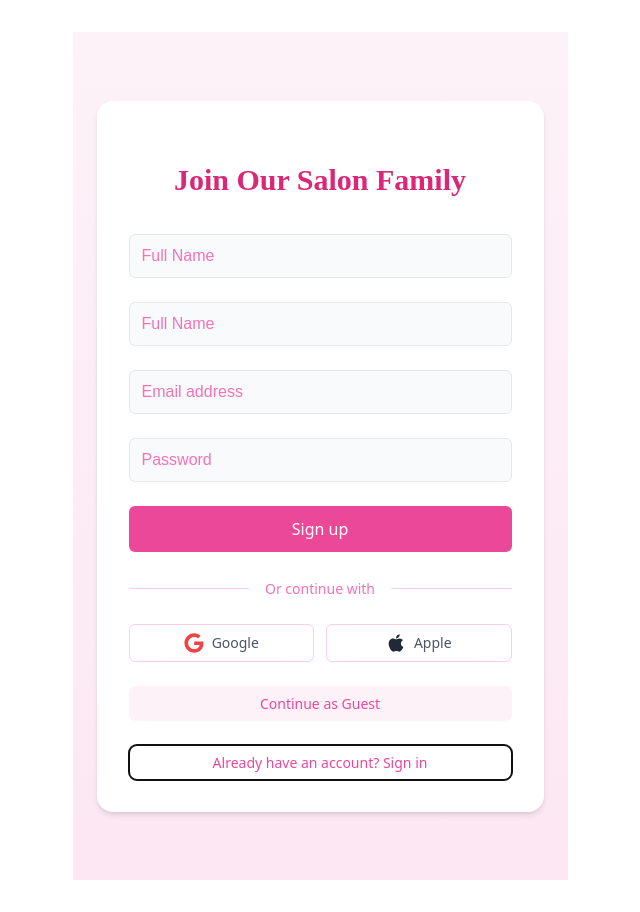
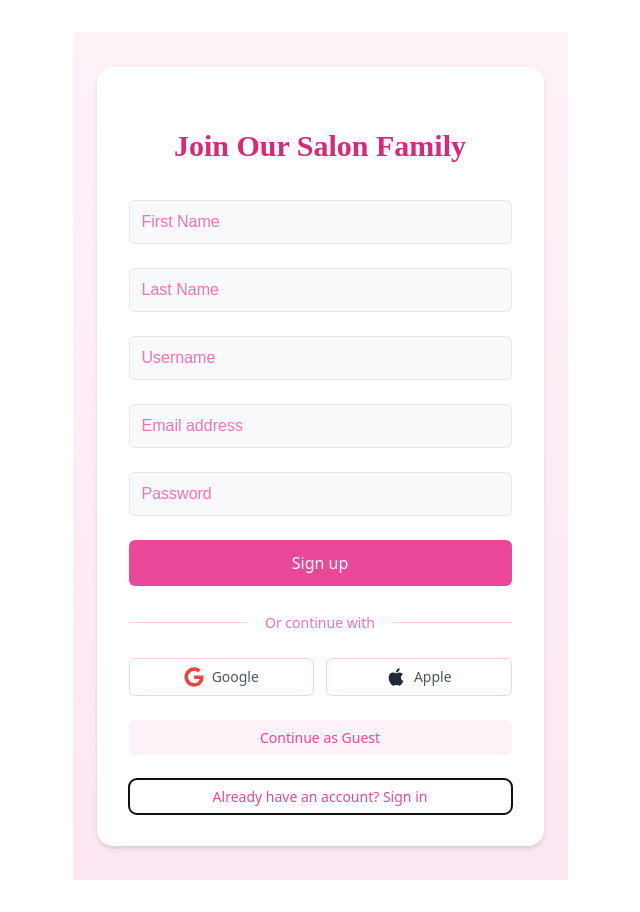
Before and after one commit to Cardoso0528/SoftwareGroup8, a React (Vite) app in the folder app/client/: page /login in a window 1280 px wide. Both pictures are taken after a click on the button "Don't have an account? Sign up". Shown: the whole page, without its empty margins (320-960 px from the left). Built offline with nearby package versions, Linux system fonts and the light colour scheme.

Commit message:
added username field, fixed name fields

```diff
--- a/app/client/src/pages/Login.tsx
+++ b/app/client/src/pages/Login.tsx
@@ -6,7 +6,9 @@
   const [isLogin, setIsLogin] = useState(true);
   const [email, setEmail] = useState('');
   const [password, setPassword] = useState('');
-  const [name, setName] = useState('');
+  const [firstName, setFirstName] = useState('');
+  const [lastName, setLastName] = useState('');
+  const [username, setUsername] = useState('');
 
   const handleSubmit = (e: React.FormEvent) => {
     e.preventDefault();
@@ -44,9 +46,9 @@
               <div className="form-group">
                 <input
                   type="text"
-                  placeholder="Full Name"
-                  value={name}
-                  onChange={(e) => setName(e.target.value)}
+                  placeholder="First Name"
+                  value={firstName}
+                  onChange={(e) => setFirstName(e.target.value)}
                   className="form-input"
                   required
                 />
@@ -55,15 +57,26 @@
               <div className="form-group">
               <input
                 type="text"
-                placeholder="Full Name"
-                value={name}
-                onChange={(e) => setName(e.target.value)}
+                placeholder="Last Name"
+                value={lastName}
+                onChange={(e) => setLastName(e.target.value)}
                 className="form-input"
                 required
               />
               </div>
             </div>
           )}
+
+          <div className="form-group">
+            <input
+              type="text"
+              placeholder="Username"
+              value={username}
+              onChange={(e) => setUsername(e.target.value)}
+              className="form-input"
+              required
+            />
+          </div>
 
           <div className="form-group">
             <input
```
